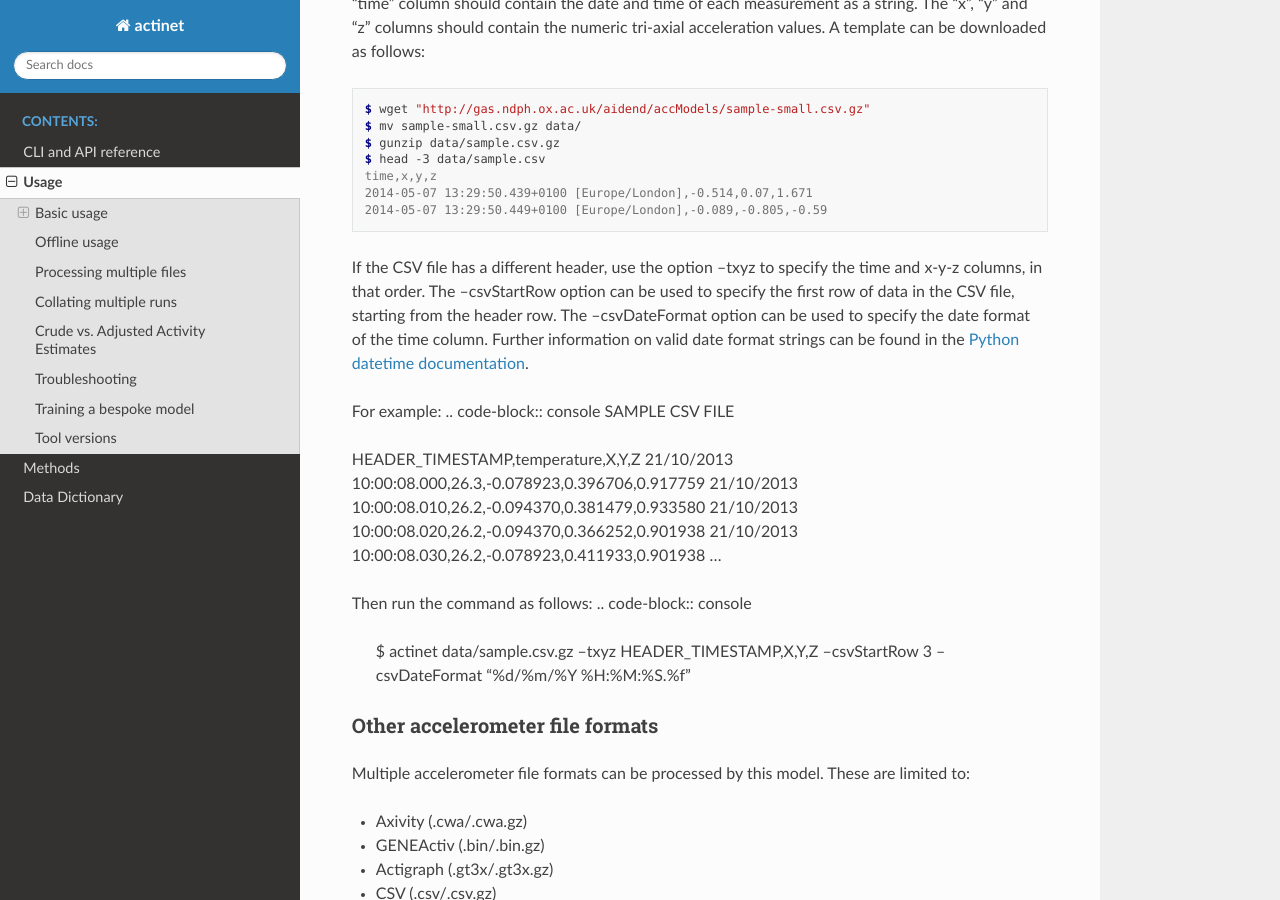
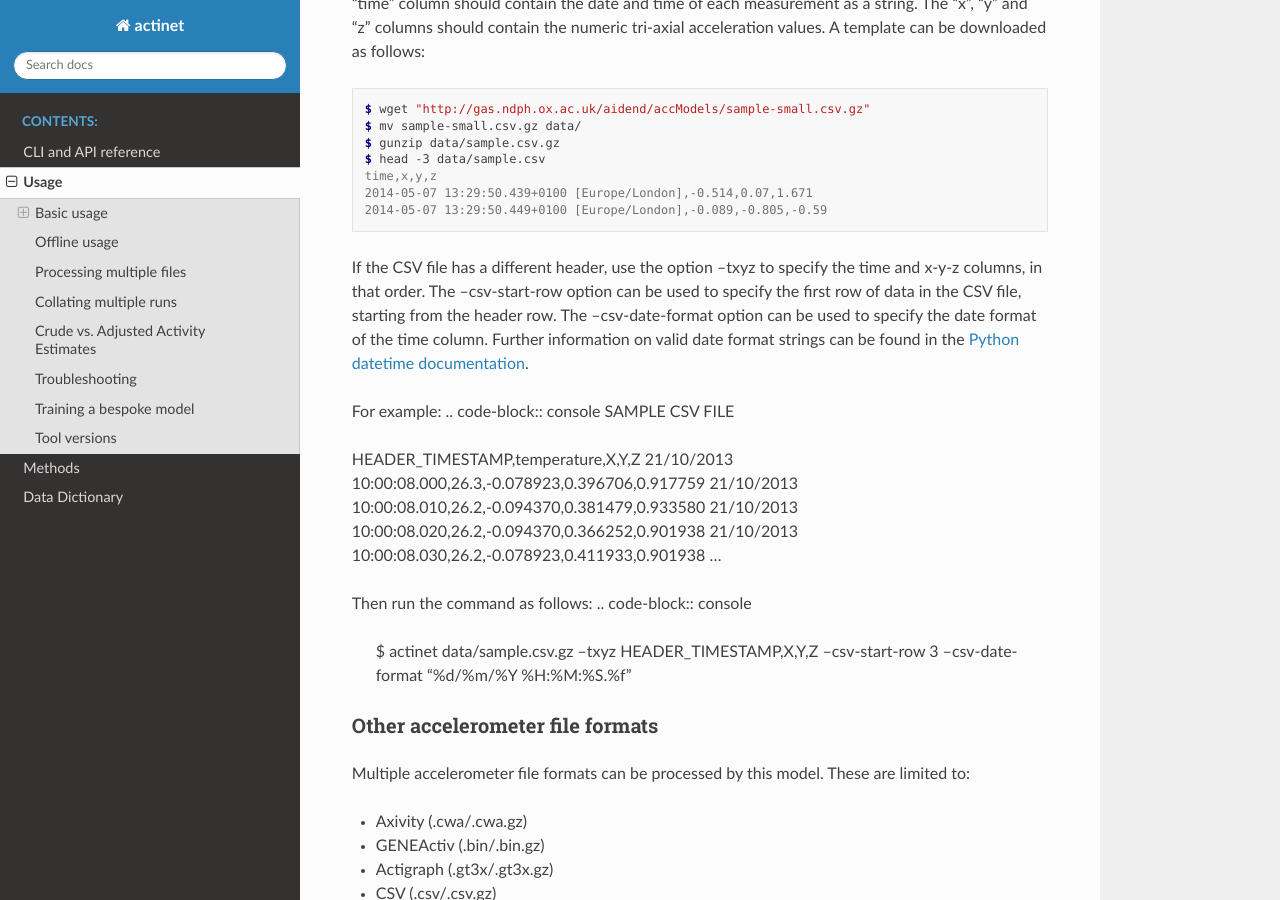
Before and after one commit to OxWearables/actinet, a Sphinx documentation site: the page built from docs/source/usage.rst, in a window 1280 px wide and 900 px high, scrolled down 862 px. Built offline with Sphinx 7.4.7 and the Read the Docs theme 3.1.0, drawn with Linux system fonts in a browser that asks for light colours.

Commit message:
Make all actinet flags kebab case

```diff
--- a/docs/source/usage.rst
+++ b/docs/source/usage.rst
@@ -55,8 +55,8 @@ A template can be downloaded as follows:
     2014-05-07 13:29:50.449+0100 [Europe/London],-0.089,-0.805,-0.59
 
 If the CSV file has a different header, use the option --txyz to specify the time and x-y-z columns, in that order.
-The --csvStartRow option can be used to specify the first row of data in the CSV file, starting from the header row.
-The --csvDateFormat option can be used to specify the date format of the time column.
+The --csv-start-row option can be used to specify the first row of data in the CSV file, starting from the header row.
+The --csv-date-format option can be used to specify the date format of the time column.
 Further information on valid date format strings can be found in the `Python datetime documentation <https://docs.python.org/3/library/datetime.html#strftime-and-strptime-format-codes>`_.
 
 For example:
@@ -73,7 +73,7 @@ HEADER_TIMESTAMP,temperature,X,Y,Z
 Then run the command as follows:
 .. code-block:: console
 
-    $ actinet data/sample.csv.gz --txyz HEADER_TIMESTAMP,X,Y,Z --csvStartRow 3 --csvDateFormat "%d/%m/%Y %H:%M:%S.%f"
+    $ actinet data/sample.csv.gz --txyz HEADER_TIMESTAMP,X,Y,Z --csv-start-row 3 --csv-date-format "%d/%m/%Y %H:%M:%S.%f"
 
 Other accelerometer file formats
 --------------------------------
```
Also changed, not shown: 1 other file.
